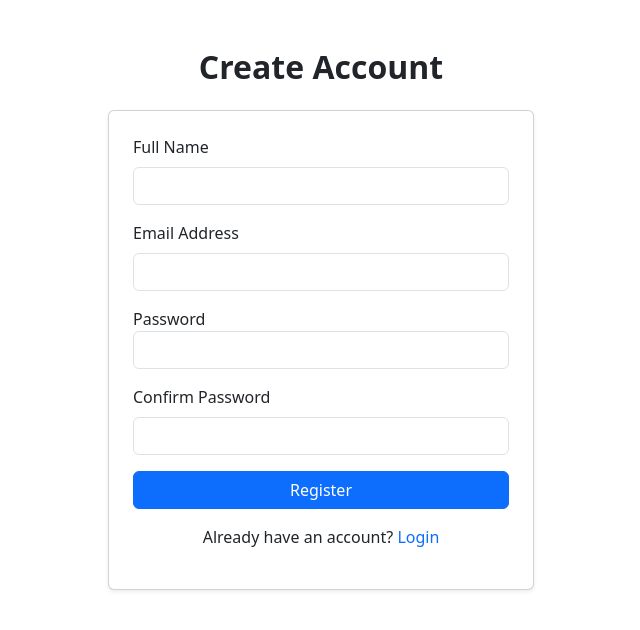
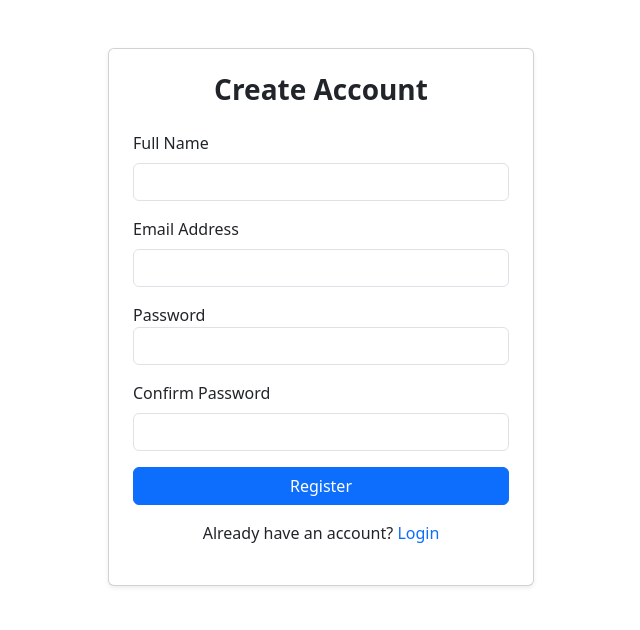
Before and after one commit to VaibhavDongre/SecureElect-deploy, a React (Vite) app in the folder frontend/secureelect/: page /register in a window 1280 px wide. Shown: the top 630 px of the page, without its empty margins (319-959 px from the left). Built offline with nearby package versions, Linux system fonts and the light colour scheme; no server answers.

Commit message:
Change header from h2 to h3 in Register page

```diff
--- a/frontend/secureelect/src/pages/Register.jsx
+++ b/frontend/secureelect/src/pages/Register.jsx
@@ -51,9 +51,9 @@ export default function Register() {
     }
     return (
         <div className="container mt-5" style={{maxWidth: "450px"}}>
-            <h2 className="fw-bold text-center mb-4">Create Account</h2>
 
             <div className="card shadow-sm p-4">
+                <h3 className="fw-bold text-center mb-4">Create Account</h3>
                 <div className="mb-3">
                     <label className="form-label">Full Name</label>
                     <input
```
